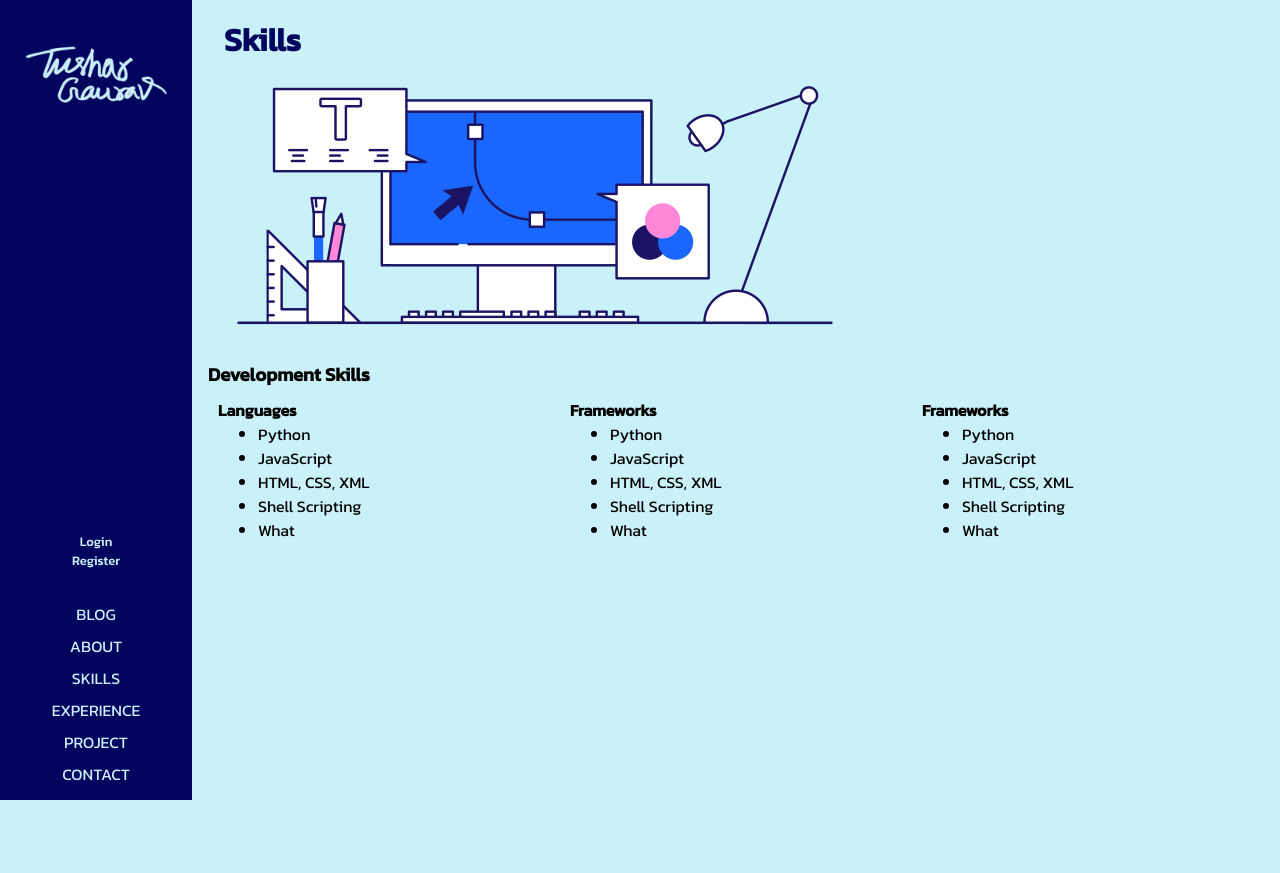
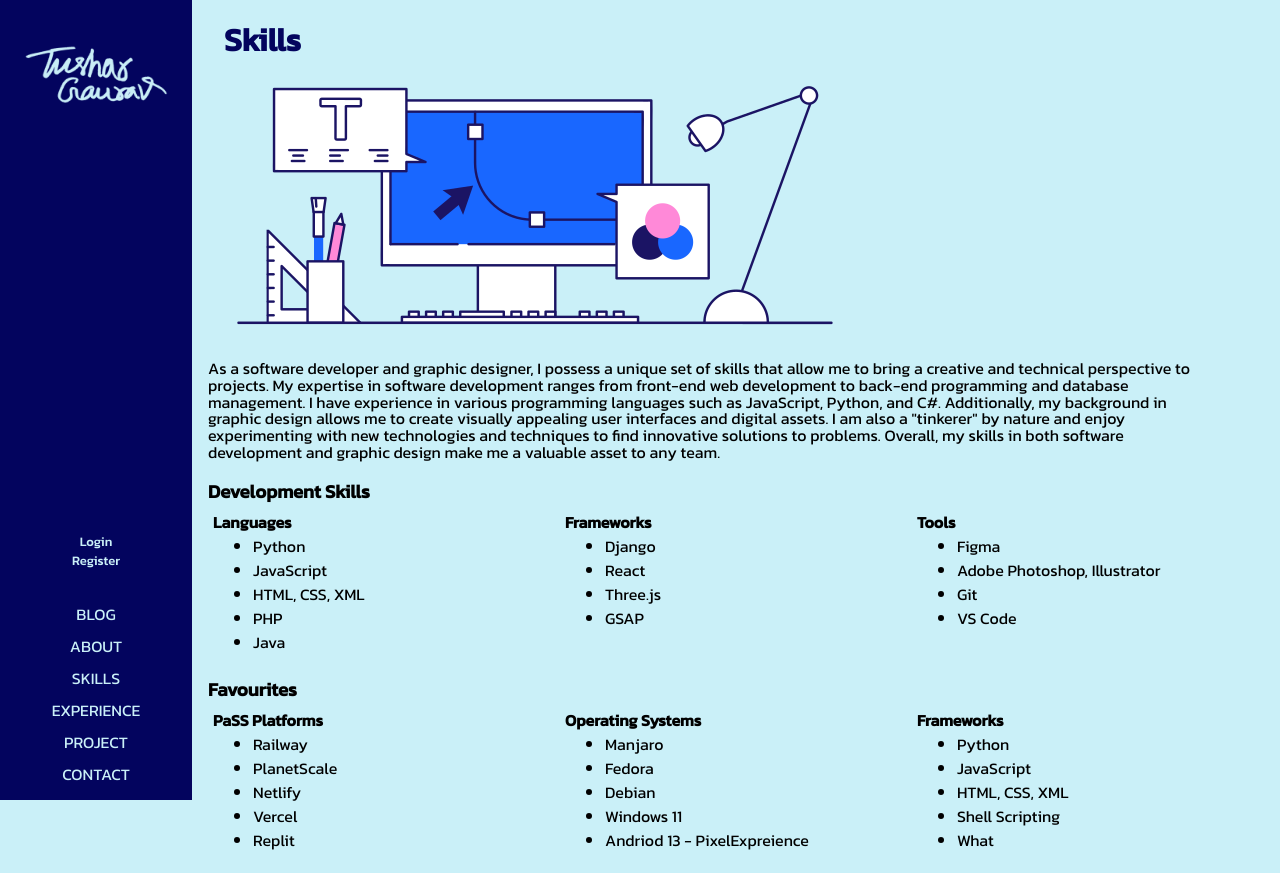
Before and after one commit to tushgaurav/tushgaurav.in-django, a Django app: page /skills/ in a window 1280 px wide. Before the commit the page ends 800 px from the top, so only its background shows below. Run offline with Django 4.2, Linux system fonts and the light colour scheme.

Commit message:
fixed skills page

```diff
--- a/base/templates/base/skills.html
+++ b/base/templates/base/skills.html
@@ -1,10 +1,25 @@
 {% extends 'base/base_template.html' %} {% load static %} {% block title %}
 Skills | Tushar Gaurav {% endblock %} {% block content %}
 <h1 class="main_heading">Skills</h1>
+
 <img
   src="{% static 'images/skill_illustration.png' %}"
   alt="a computer illustration"
 />
+
+<p>
+  As a software developer and graphic designer, I possess a unique set
+  of skills that allow me to bring a creative and technical perspective
+  to projects. My expertise in software development ranges from front-end
+  web development to back-end programming and database management.
+  I have experience in various programming languages such as JavaScript,
+  Python, and C#. Additionally, my background in graphic design allows
+  me to create visually appealing user interfaces and digital assets.
+  I am also a "tinkerer" by nature and enjoy experimenting with new
+  technologies and techniques to find innovative solutions to problems.
+  Overall, my skills in both software development and graphic design make me
+  a valuable asset to any team.
+</p>
 
 <h3 class="secondary_heading">Development Skills</h3>
 <div class="grid">
@@ -14,19 +29,54 @@ Skills | Tushar Gaurav {% endblock %} {% block content %}
       <li class="list_item">Python</li>
       <li class="list_item">JavaScript</li>
       <li class="list_item">HTML, CSS, XML</li>
-      <li class="list_item">Shell Scripting</li>
-      <li class="list_item">What</li>
+      <li class="list_item">PHP</li>
+      <li class="list_item">Java</li>
     </ul>
   </div>
 
   <div class="grid-item">
     <h4>Frameworks</h4>
     <ul class="list">
-      <li class="list_item">Python</li>
-      <li class="list_item">JavaScript</li>
-      <li class="list_item">HTML, CSS, XML</li>
-      <li class="list_item">Shell Scripting</li>
-      <li class="list_item">What</li>
+      <li class="list_item">Django</li>
+      <li class="list_item">React</li>
+      <li class="list_item">Three.js</li>
+      <li class="list_item">GSAP</li>
+    </ul>
+  </div>
+
+  <div class="grid-item">
+    <h4>Tools</h4>
+    <ul class="list">
+      <li class="list_item">Figma</li>
+      <li class="list_item">Adobe Photoshop, Illustrator</li>
+      <li class="list_item">Git</li>
+      <li class="list_item">VS Code</li>
+    </ul>
+  </div>
+</div>
+
+<h3 class="secondary_heading">Favourites</h3>
+
+<div class="grid">
+  <div class="grid-item">
+    <h4>PaSS Platforms</h4>
+    <ul class="list">
+      <li class="list_item">Railway</li>
+      <li class="list_item">PlanetScale</li>
+      <li class="list_item">Netlify</li>
+      <li class="list_item">Vercel</li>
+      <li class="list_item">Replit</li>
+    </ul>
+  </div>
+
+  <div class="grid-item">
+    <h4>Operating Systems</h4>
+    <ul class="list">
+      <li class="list_item">Manjaro</li>
+      <li class="list_item">Fedora</li>
+      <li class="list_item">Debian</li>
+      <li class="list-item">Windows 11</li>
+      <li class="list-item">Andriod 13 - PixelExpreience</li>
     </ul>
   </div>
 
--- a/static/css/styles.css
+++ b/static/css/styles.css
@@ -27,6 +27,36 @@
 body {
   font-family: var(--font-family);
   background-color: var(--main-color);
+}
+
+/* Basic Styles & Utility Classes*/
+
+img {
+  max-width: 100%;
+}
+
+.secondary_heading {
+  margin-top: 1rem;
+}
+
+p {
+  line-height: 105%;
+  max-width: 95ch;
+}
+
+.center {
+  display: flex;
+  align-items: center;
+  justify-content: center;
+}
+
+h1 {
+  color: var(--highlight-color);
+  padding-left: 1rem;
+}
+
+h2 {
+  font-size: 1.6em;
 }
 
 /* Sidebar Styles */
@@ -114,22 +144,6 @@ li a,
   display: flex;
 }
 
-/* Utility Classes */
-.center {
-  display: flex;
-  align-items: center;
-  justify-content: center;
-}
-
-h1 {
-  color: var(--highlight-color);
-  padding-left: 1rem;
-}
-
-h2 {
-  font-size: 1.6em;
-}
-
 /* Homepage Styles */
 .hero {
   margin-top: 2em;
@@ -204,11 +218,12 @@ h2 {
 .grid {
   display: flex; /* Use a flex container to create the grid */
   flex-wrap: wrap; /* Wrap the items onto multiple rows if necessary */
+  max-width: 1100px;
 }
 
 .grid-item {
   width: 33.33%; /* Set the width of each item to be a third of the grid */
-  padding: 10px; /* Add some padding for the content */
+  padding: 5px; /* Add some padding for the content */
 }
 
 /* Form Styles */
```
